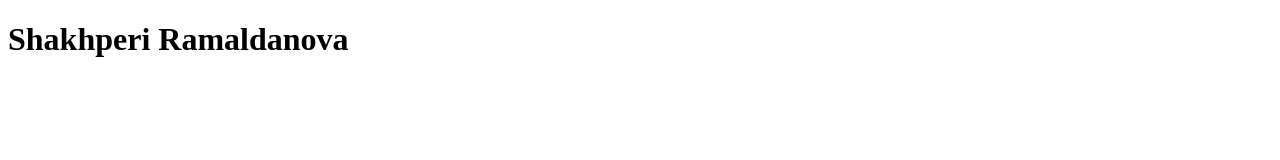
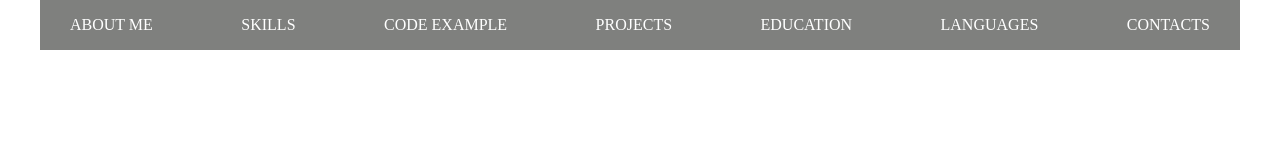
Before and after one commit to Shakhrii/rsschool-cv, a plain HTML site: page index.html in a window 1280 px wide. Drawn offline with Linux system fonts and the light colour scheme.

Commit message:
feat: add header with nav

```diff
--- a/css/style.css
+++ b/css/style.css
@@ -0,0 +1,37 @@
+html {
+    box-sizing: border-box;
+  }
+
+  *,
+  *::before,
+  *::after{
+    box-sizing: inherit;
+  }
+
+  a {
+    color: inherit;
+    text-decoration: none;
+  }
+
+  li {
+    list-style: none;
+  }
+
+  img {
+    max-width: 100%;
+  }
+  .container {
+    max-width: 1220px;
+    padding: 0 10px;
+    margin: 0 auto;
+  }
+
+  .menu {
+    display: flex;
+    justify-content: space-between;
+    align-items: center;
+    height: 50px;
+    background-color: #7f807e;
+    padding: 0 30px;
+    color: #ffffff;
+  }
--- a/index.html
+++ b/index.html
@@ -3,9 +3,24 @@
 <head>
     <meta charset="UTF-8">
     <meta name="viewport" content="width=device-width, initial-scale=1.0">
+    <link rel="stylesheet" href="css/reset.css">
+    <link rel="stylesheet" href="css/style.css">
     <title>CV</title>
 </head>
 <body>
-    <h1>Shakhperi Ramaldanova</h1>
+    <header class="container">
+        <nav class="nav">
+            <ul class="menu">
+                <li class="menu__list"><a href="#" class="menu__link">ABOUT ME</a></li>
+                <li class="menu__list"><a href="#" class="menu__link">SKILLS</a></li>
+                <li class="menu__list"><a href="#" class="menu__link">CODE EXAMPLE</a></li>
+                <li class="menu__list"><a href="#" class="menu__link">PROJECTS</a></li>
+                <li class="menu__list"><a href="#" class="menu__link">EDUCATION</a></li>
+                <li class="menu__list"><a href="#" class="menu__link">LANGUAGES</a></li>
+                <li class="menu__list"><a href="#" class="menu__link">CONTACTS</a></li>
+              </ul>
+        </nav>
+    </header>
+
 </body>
 </html>
```
